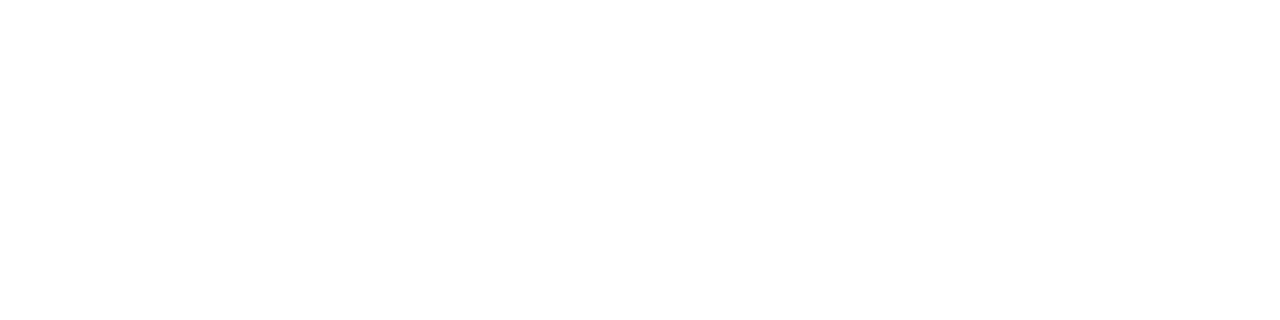
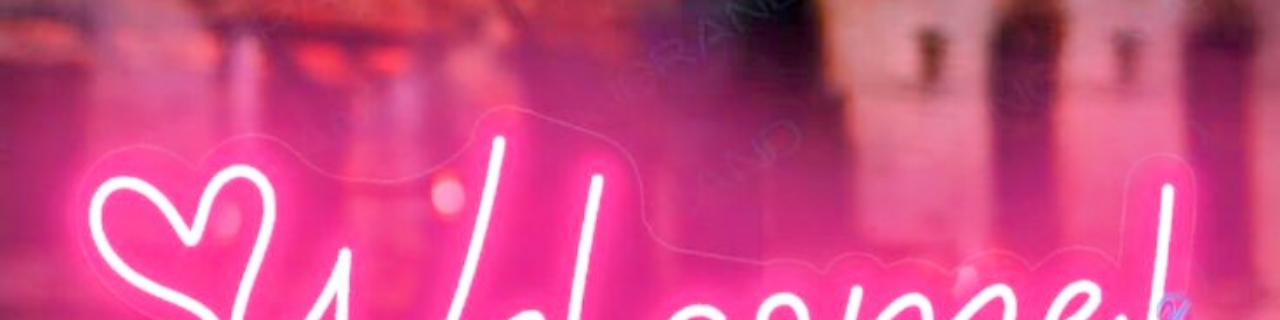
Before and after one commit to KIRITAONLINE/Universo24, a plain HTML site: page Index2.html in a window 1280 px wide. Shown: the top 320 px of the page. Drawn offline with Linux system fonts and the light colour scheme.

Commit message:
Update Index2.html

```diff
--- a/Index2.html
+++ b/Index2.html
@@ -8,7 +8,7 @@
   body {
     margin: 0;
     padding: 0;
-    background-image: url('ruta/a/tu/imagen.jpg'); /* Ruta de tu imagen de fondo */
+    background-image: url('/Universo24/12803cf495b91861c65b327d910d7519 (1).jpg'); /* Ruta de tu imagen de fondo */
     background-size: cover; /* Ajusta la imagen al tamaño de la ventana */
     background-position: center; /* Centra la imagen */
     height: 100vh; /* Establece la altura del cuerpo al 100% del viewport */
```
